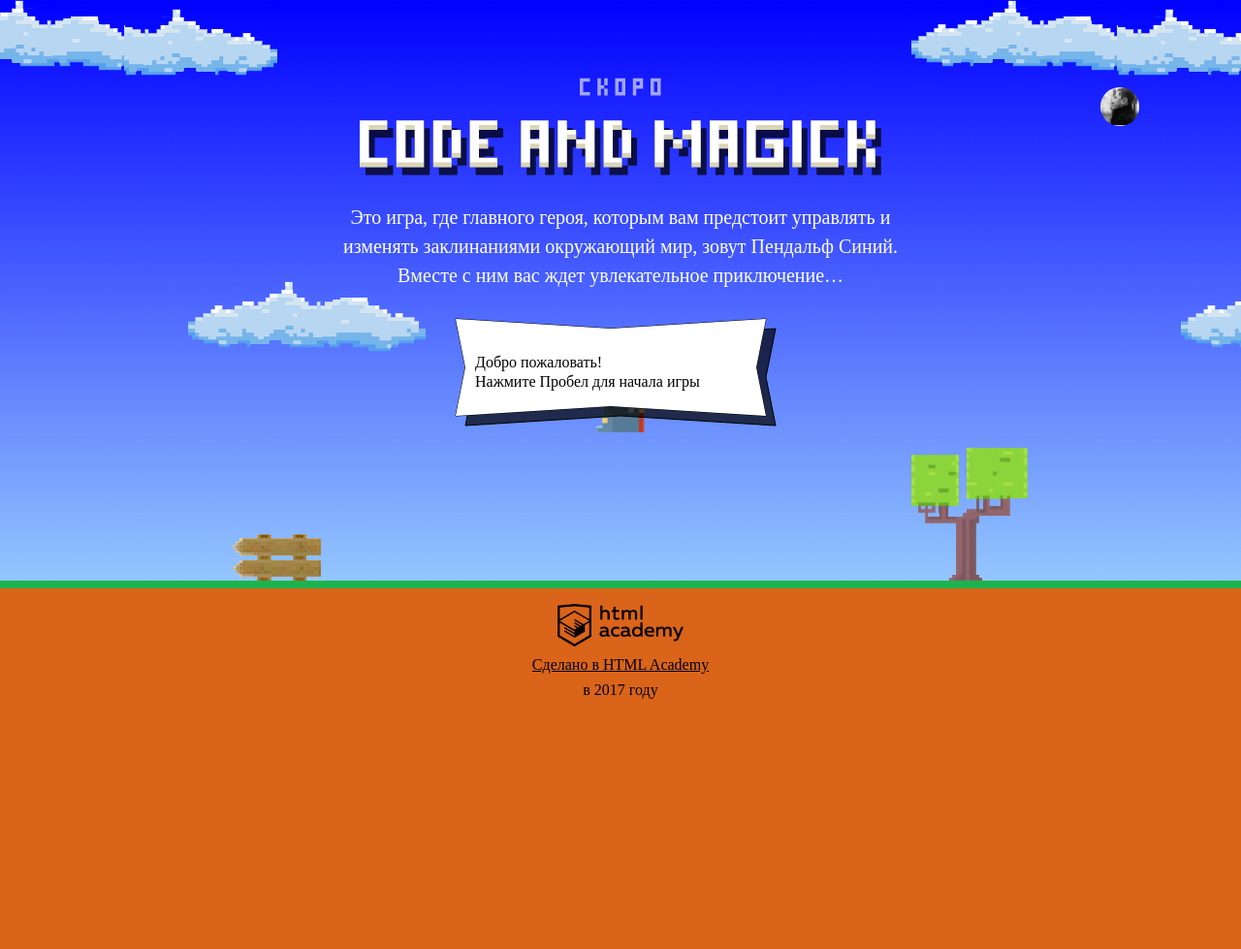
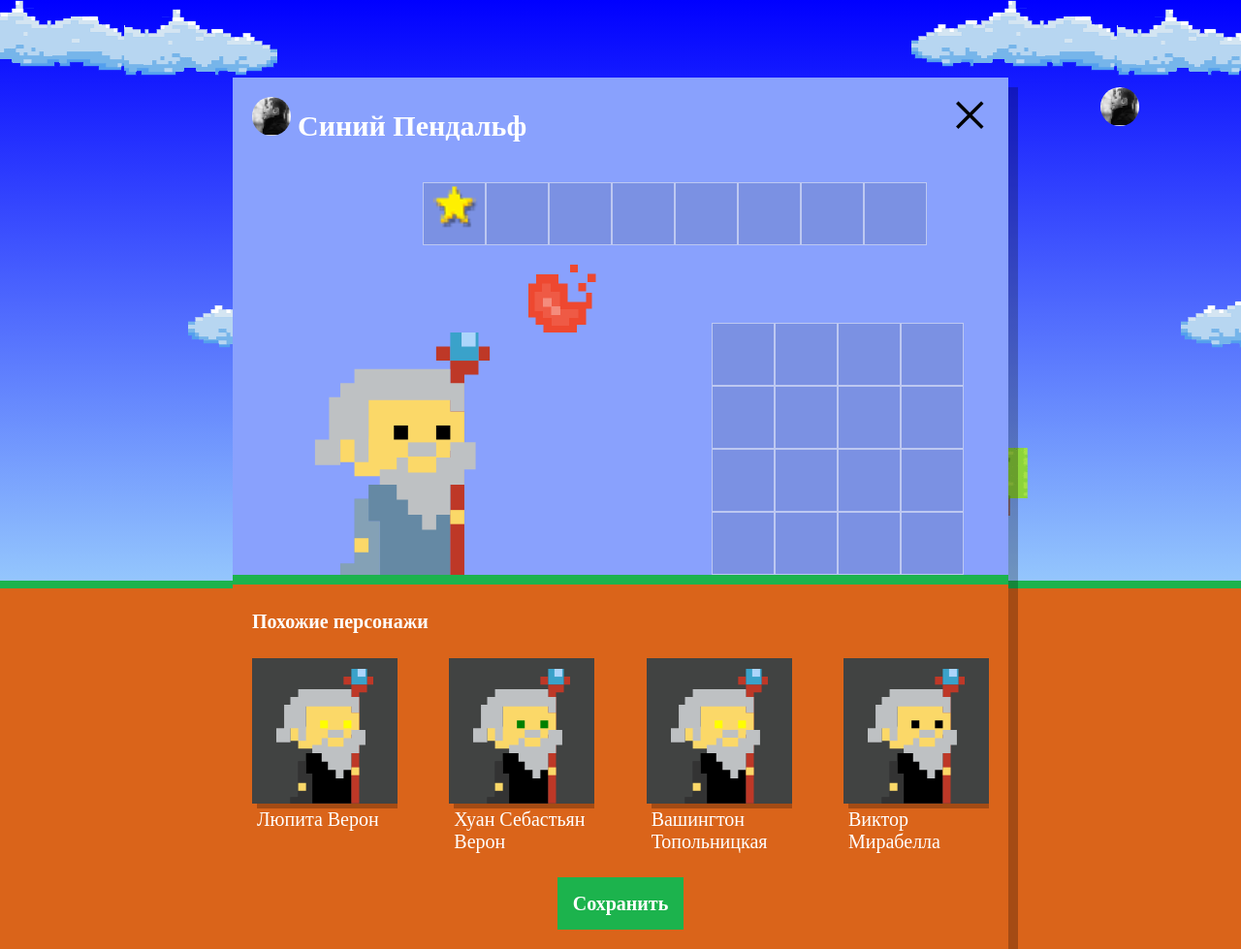
Before and after one commit to iccem/182400-code-and-magick-19, a website: page index.html in a window 1280 px wide. Shown: the whole page at 97% size. Before the commit the page ends 800 px from the top, so only its background shows below. Drawn offline with Linux system fonts and the light colour scheme; a web font is replaced by a local one.

Commit message:
module3 in code and magic

```diff
--- a/index.html
+++ b/index.html
@@ -203,8 +203,9 @@
   }
 </script>
 
+<script src="js/game.js"></script>
 <script src="js/stat.js"></script>
-<script src="js/game.js"></script>
+<script src="js/setup.js"></script>
 
 </body>
 </html>
--- /dev/null
+++ b/js/setup.js
@@ -0,0 +1,53 @@
+'use strict';
+
+var WIZARD_NUMBER = 4;
+var WIZARD_NAMES = ['Иван', 'Хуан Себастьян', 'Мария', 'Кристоф', 'Виктор', 'Юлия', 'Люпита', 'Вашингтон'];
+var WIZARD_SURNAMES = ['да Марья', 'Верон', 'Мирабелла', 'Вальц', 'Онопко', 'Топольницкая', 'Нионго', 'Ирвинг'];
+var WIZARD_COATS = ['rgb (101, 137, 164)', 'rgb (241, 43, 107)', 'rgb (146, 100, 161)', 'rgb (56, 159, 117)', 'rgb (215, 210, 55)', 'rgb (0, 0, 0)'];
+var WIZARD_EYES = ['black', 'red', 'blue', 'yellow', 'green'];
+var wizards = [];
+
+var userDialog = document.querySelector('.setup');
+userDialog.classList.remove('hidden');
+
+var similarListElement = document.querySelector('.setup-similar-list');
+var similarWizardTemplate = document.querySelector('#similar-wizard-template').content.querySelector('.setup-similar-item');
+
+var getRandomArbitrary = function getRandomArbitrary(arr) {
+  var randomNumber = [Math.floor(Math.random() * arr.length)];
+  return arr[randomNumber];
+};
+
+var createWizardsArray = function () {
+  for (var i = 0; i < WIZARD_NUMBER; i++) {
+    wizards[i] = {
+      name: getRandomArbitrary(WIZARD_NAMES) + ' ' + getRandomArbitrary(WIZARD_SURNAMES),
+      coatColor: getRandomArbitrary(WIZARD_COATS),
+      eyesColor: getRandomArbitrary(WIZARD_EYES)
+    };
+  }
+};
+
+var renderWizard = function (wizard) {
+  var wizardElement = similarWizardTemplate.cloneNode(true);
+
+  wizardElement.querySelector('.setup-similar-label').textContent = wizard.name;
+  wizardElement.querySelector('.wizard-coat').style.fill = wizard.coatColor;
+  wizardElement.querySelector('.wizard-eyes').style.fill = wizard.eyesColor;
+
+  return wizardElement;
+};
+
+var renderWizardList = function () {
+  var fragment = document.createDocumentFragment();
+
+  for (var j = 0; j < wizards.length; j++) {
+    fragment.appendChild(renderWizard(wizards[j]));
+  }
+  similarListElement.appendChild(fragment);
+};
+
+createWizardsArray();
+renderWizardList();
+
+userDialog.querySelector('.setup-similar').classList.remove('hidden');
```
